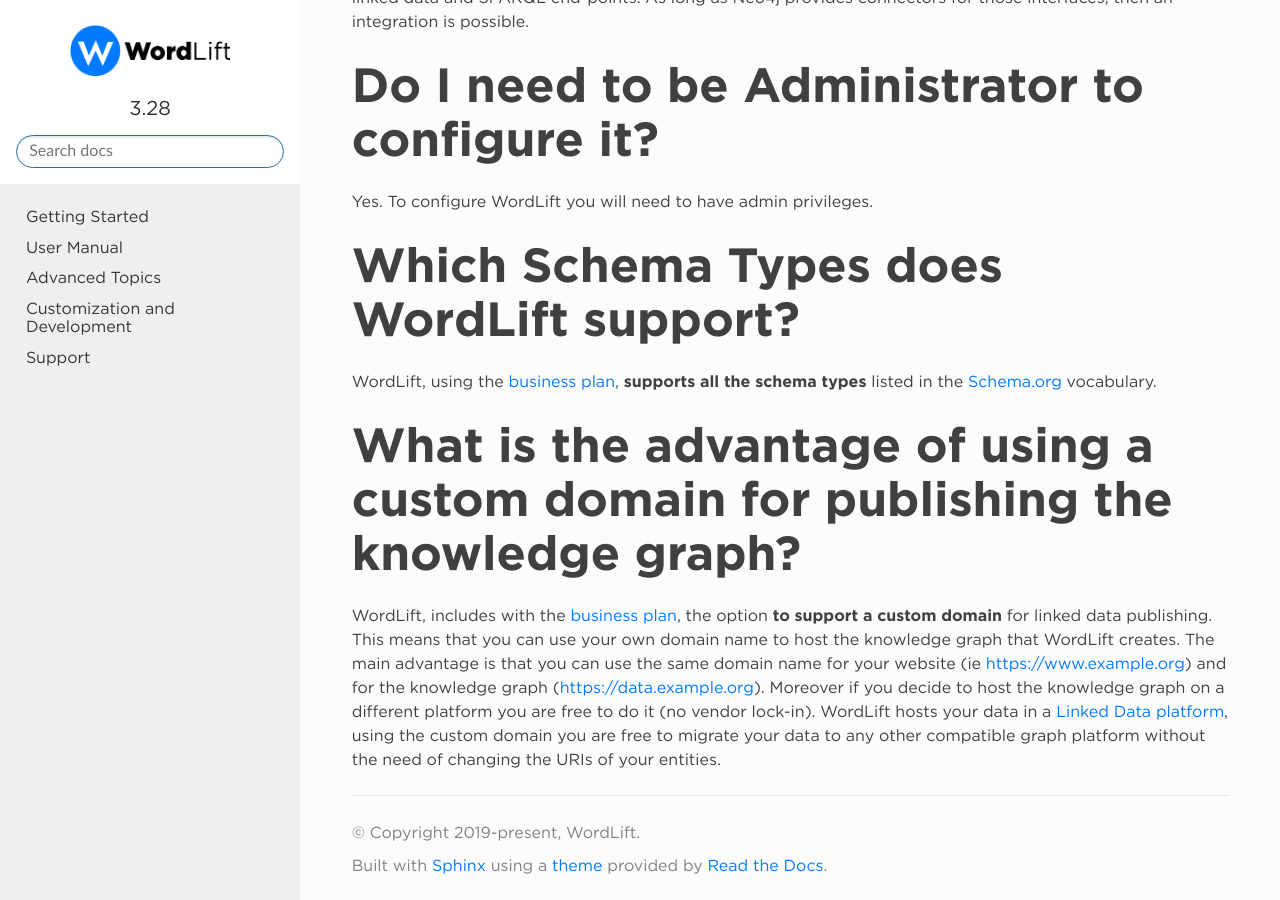
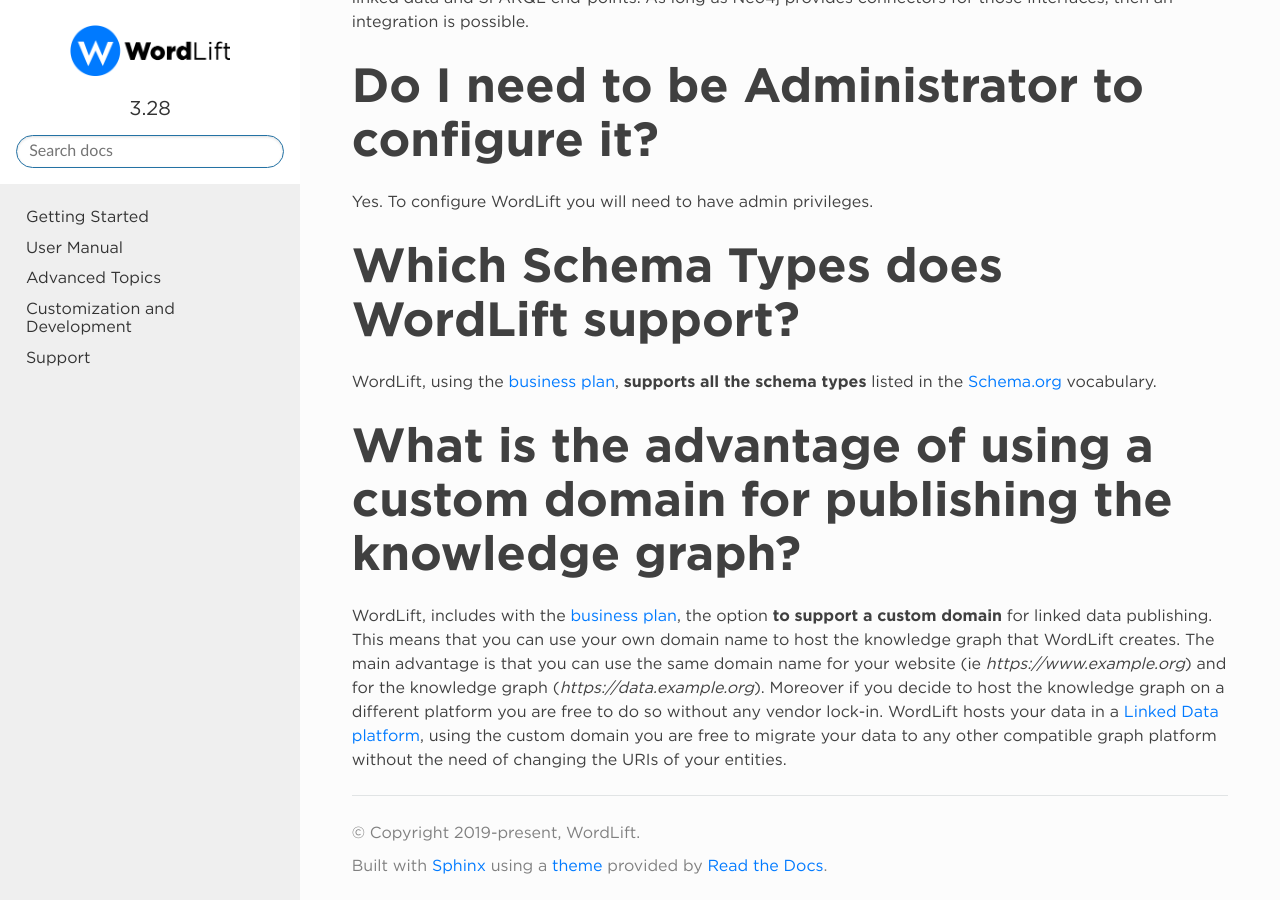
Before and after one commit to insideout10/wordlift-docs, a Sphinx documentation site: the page built from docs/faq.rst, in a window 1280 px wide and 900 px high, scrolled down 12118 px. Built offline with Sphinx 7.4.7 and the Read the Docs theme 2.0.0, drawn with Linux system fonts in a browser that asks for light colours.

Commit message:
last update of the day - minor fixes

```diff
--- a/docs/analysis.rst
+++ b/docs/analysis.rst
@@ -14,14 +14,14 @@
 
 To start working with WordLift (once the plugin has been properly `installed <getting-started.html#installation>`_ and `configured <getting-started.html#configuration>`_) you can simply start writing a blog post using the `standard visual editor of WordPress <https://en.support.wordpress.com/visual-editor>`_.
 
-WordLift adds to the visual editor the `Widgets Menu`_ to embed `widgets <key-concepts.html#widget>`_ in page.
+WordLift adds to the visual editor the Widgets Menu to embed `widgets <key-concepts.html#widget>`_ in page.
 
 .. image:: /images/wordlift-menu.png
 
 .. warning::
 
     WordLift is designed for the standard **WordPress visual editor**.
-    **WordLift also offers experimental support for Visual Builders. Contact us to test your specific install**.
+    **WordLift also offers experimental support for Visual Builders. `Contact us <https://wordlift.io/contact-us>`_ to test your specific install**.
 
 
 .. note::
--- a/docs/faq.rst
+++ b/docs/faq.rst
@@ -324,5 +324,6 @@
 ===============
 
 WordLift, includes with the `business plan <https://wordlift.io/business/>`_, the option **to support a custom domain** for linked data publishing.
-This means that you can use your own domain name to host the knowledge graph that WordLift creates. The main advantage is that you can use the same domain name for your website (ie https://www.example.org) and for the knowledge graph (https://data.example.org).
-Moreover if you decide to host the knowledge graph on a different platform you are free to do it (no vendor lock-in). WordLift hosts your data in a `Linked Data platform <https://www.w3.org/TR/ldp/>`_, using the custom domain you are free to migrate your data to any other compatible graph platform without the need of changing the URIs of your entities.
+This means that you can use your own domain name to host the knowledge graph that WordLift creates. The main advantage is that you can use the same domain name for your website (ie `https://www.example.org`) and for the knowledge graph (`https://data.example.org`).
+Moreover if you decide to host the knowledge graph on a different platform you are free to do so without any vendor lock-in.
+WordLift hosts your data in a `Linked Data platform <https://www.w3.org/TR/ldp/>`_, using the custom domain you are free to migrate your data to any other compatible graph platform without the need of changing the URIs of your entities.
```
